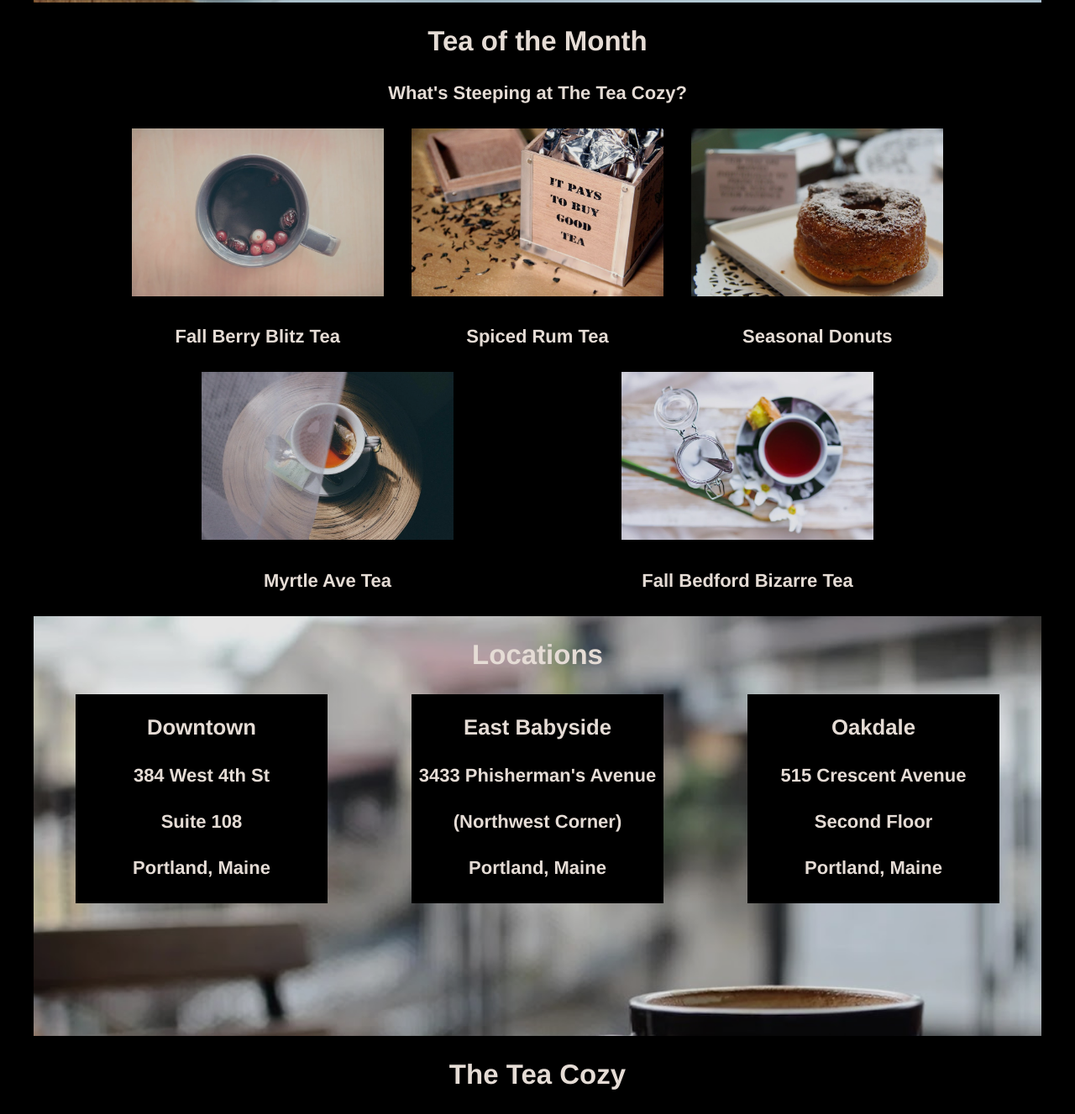
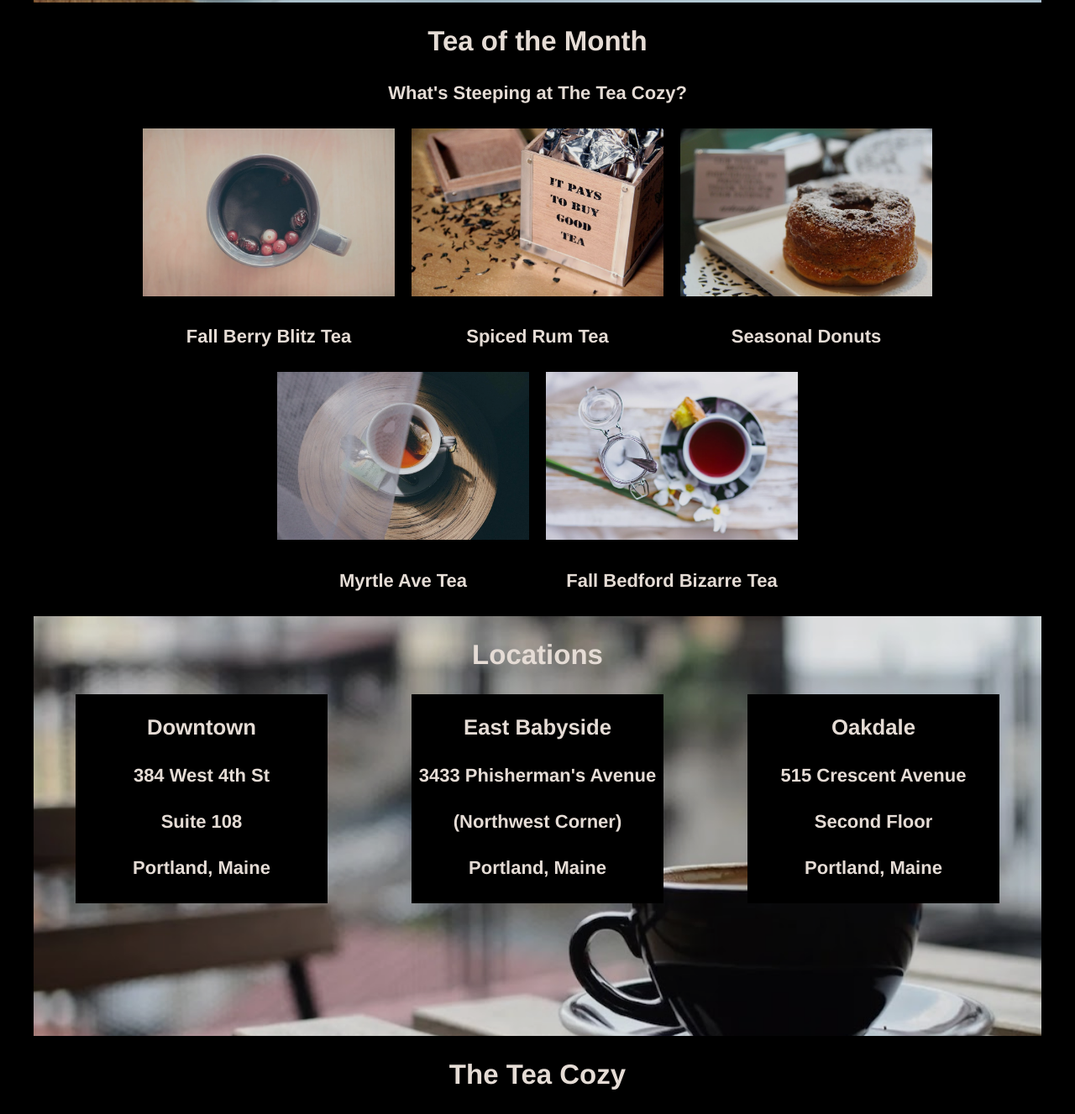
Before and after one commit to Vicavio/Tea-Cozy, a plain HTML site: page index.html in a window 1280 px wide. Shown: the part 767-2094 px from the top of the page at 84% size. Drawn offline with Linux system fonts and the light colour scheme.

Commit message:
change main side

```diff
--- a/style.css
+++ b/style.css
@@ -65,8 +65,9 @@ header img {
   max-width: 1000px;
   display: flex;
   flex-flow: row wrap;
-  justify-content: space-around;
+  justify-content: center;
   align-items: center;
+  column-gap: 20px;
 }
 
 #imgSmall {
@@ -87,10 +88,13 @@ header img {
   background-image: url(./images/locations-background.jpg);
   background-repeat: no-repeat;
   background-size: cover;
+  background-position: center;
   display: flex;
   flex-direction: column;
   align-items: center;
+  overflow-y: hidden;
 }
+
 .locBox {
   width: 100%;
   max-height: 500px;
```
